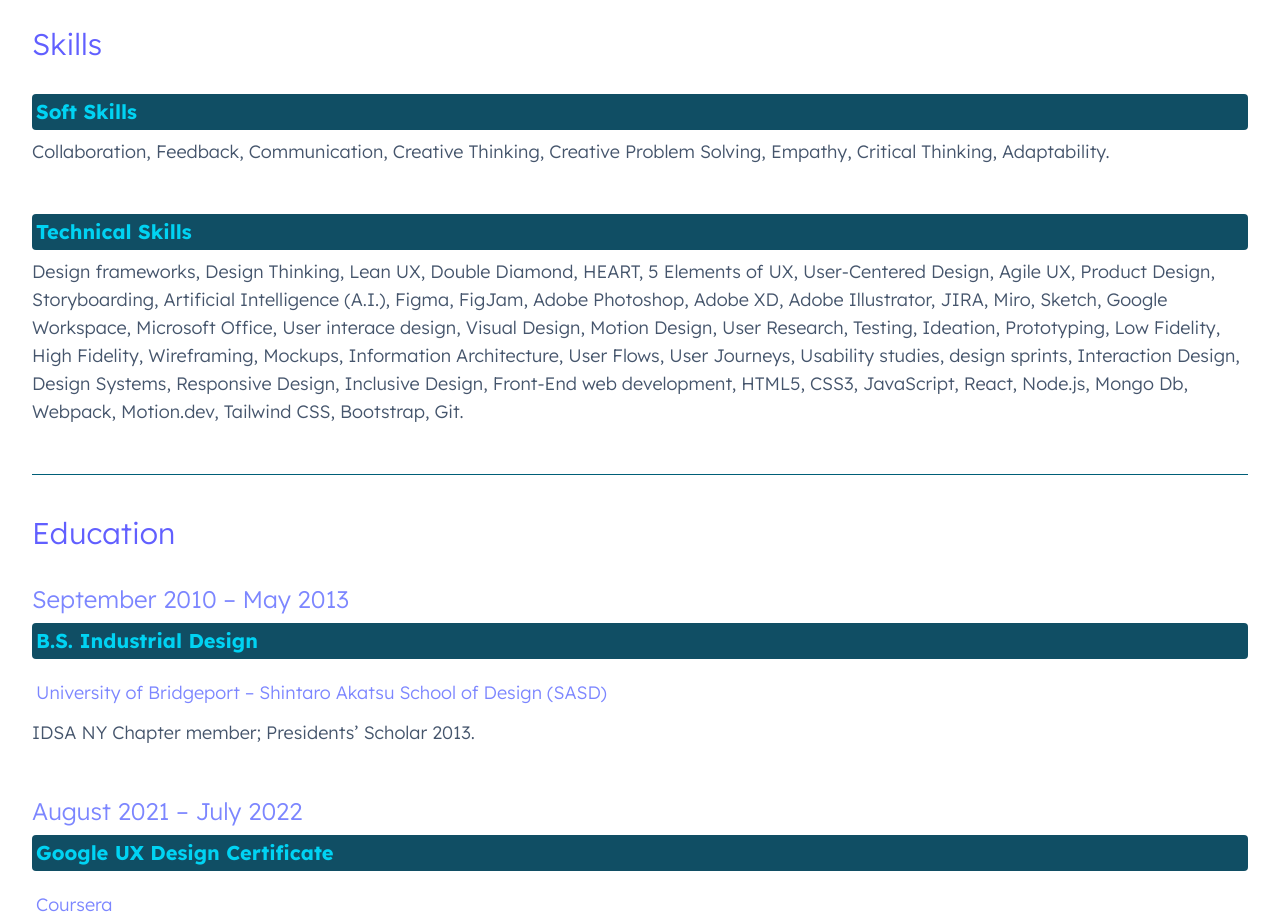
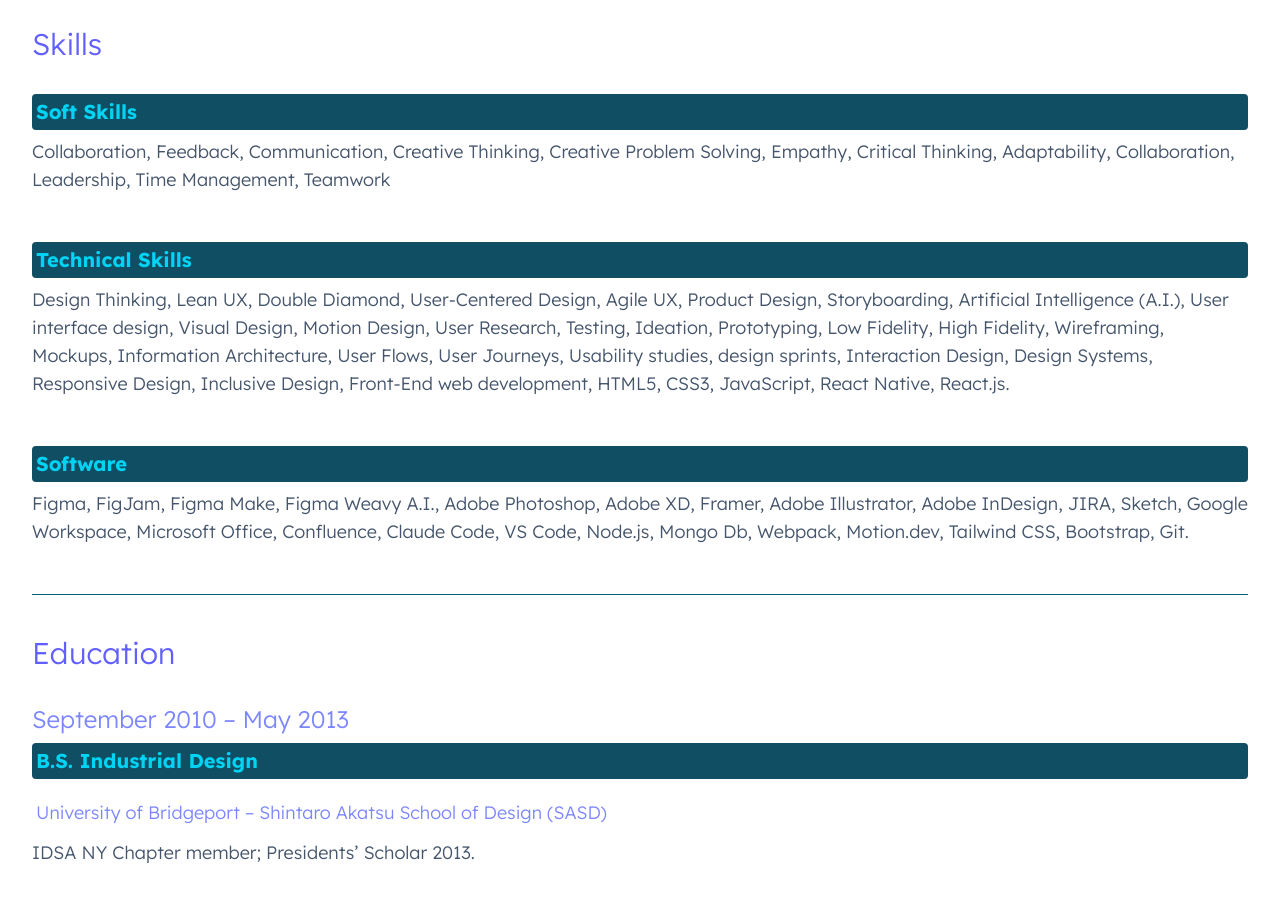
Before and after one commit to mjk-hudson/my_portfolio, a React (Vite) app: page /#/about in a window 1280 px wide. Shown: the part 1800-2720 px from the top of the page. Built offline with nearby package versions, Linux system fonts and the light colour scheme; a web font is replaced by a local one.

Commit message:
Updated the about section and software skills

```diff
--- a/src/components/DataIndex.js
+++ b/src/components/DataIndex.js
@@ -52,13 +52,17 @@ export const Skills = [
     dateRange: null, // N/A – ongoing
     role: "Soft Skills",
     company: null,
-    description: "Collaboration, Feedback, Communication, Creative Thinking, Creative Problem Solving, Empathy, Critical Thinking, Adaptability."
+    description: "Collaboration, Feedback, Communication, Creative Thinking, Creative Problem Solving, Empathy, Critical Thinking, Adaptability, Collaboration, Leadership, Time Management, Teamwork"
   },
   {
     dateRange: null, // N/A – ongoing
     role: "Technical Skills",
     company: null,
-    description: "Design frameworks, Design Thinking, Lean UX, Double Diamond, HEART, 5 Elements of UX, User-Centered Design, Agile UX, Product Design, Storyboarding, Artificial Intelligence (A.I.), Figma, FigJam, Adobe Photoshop, Adobe XD, Adobe Illustrator, JIRA, Miro, Sketch, Google Workspace, Microsoft Office, User interace design, Visual Design, Motion Design, User Research, Testing, Ideation, Prototyping, Low Fidelity, High Fidelity, Wireframing, Mockups, Information Architecture, User Flows, User Journeys, Usability studies, design sprints, Interaction Design, Design Systems, Responsive Design,  Inclusive Design, Front-End web development, HTML5, CSS3, JavaScript, React, Node.js, Mongo Db, Webpack, Motion.dev, Tailwind CSS, Bootstrap, Git."
+    description: "Design Thinking, Lean UX, Double Diamond, User-Centered Design, Agile UX, Product Design, Storyboarding, Artificial Intelligence (A.I.), User interface design, Visual Design, Motion Design, User Research, Testing, Ideation, Prototyping, Low Fidelity, High Fidelity, Wireframing, Mockups, Information Architecture, User Flows, User Journeys, Usability studies, design sprints, Interaction Design, Design Systems, Responsive Design,  Inclusive Design, Front-End web development, HTML5, CSS3, JavaScript, React Native, React.js."
+  },
+  {
+    role: "Software",
+    description: "Figma, FigJam, Figma Make, Figma Weavy A.I., Adobe Photoshop, Adobe XD, Framer, Adobe Illustrator, Adobe InDesign, JIRA, Sketch, Google Workspace, Microsoft Office, Confluence, Claude Code, VS Code, Node.js, Mongo Db, Webpack, Motion.dev, Tailwind CSS, Bootstrap, Git."
   }
 ];
 
```
